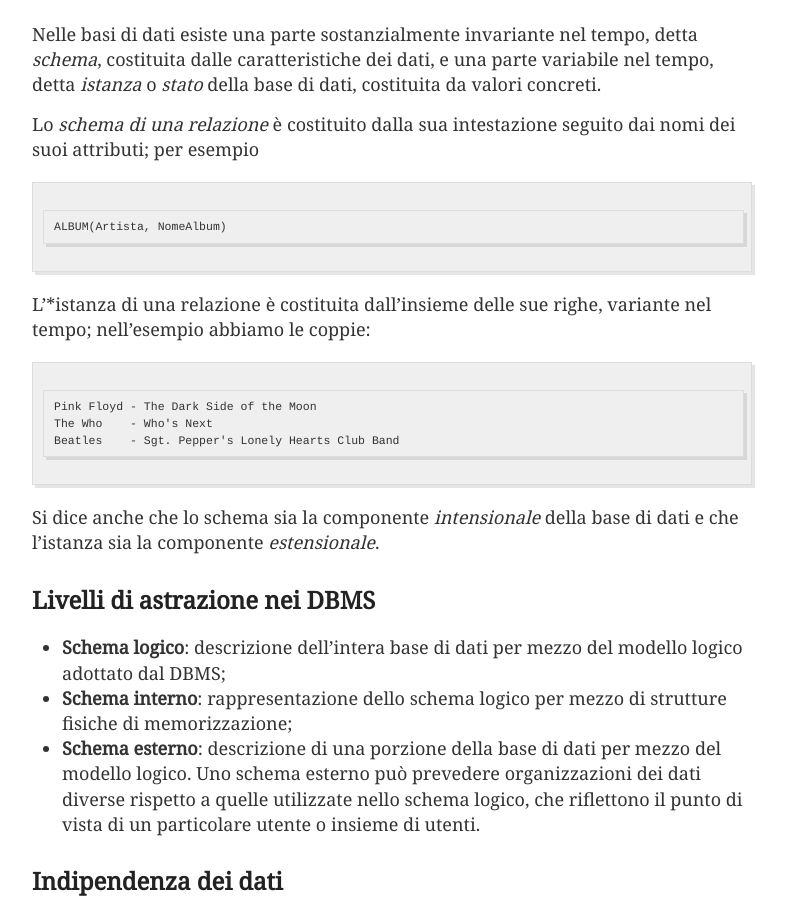
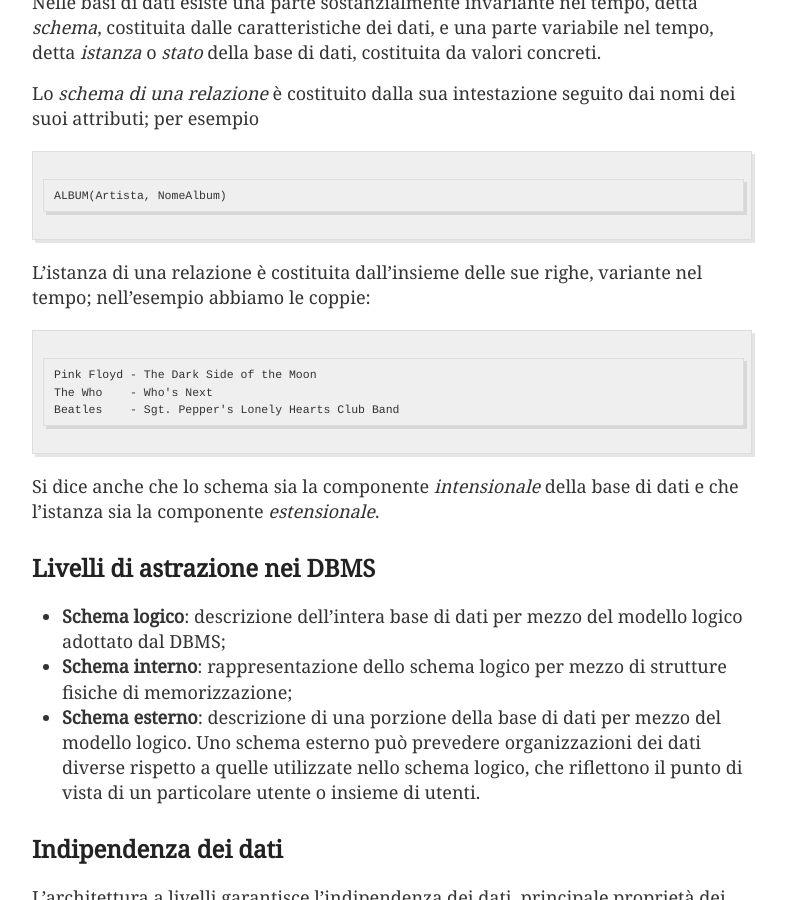
Before and after one commit to Fahien/fahien.github.io, a Jekyll site: the page built from _posts/2018-04-19-appunti-di-basi-di-dati-introduzione.md, in a window 1280 px wide and 900 px high, scrolled down 3124 px. Shown: the whole window, without its empty margins (248-1034 px from the left). Built offline with Jekyll 4.4.1, drawn with Linux system fonts in a browser that asks for light colours; some of the changed text lies outside the part shown.

Commit message:
Update menu

````diff
--- a/_includes/nav.html
+++ b/_includes/nav.html
@@ -5,6 +5,9 @@
 			<ul class="pure-menu-children">
 				<li class="pure-menu-item">
 					<a href="{{ site.baseurl }}/appunti-di-android/" class="pure-menu-link">Android</a>
+				</li>
+				<li class="pure-menu-item">
+					<a href="{{ site.baseurl }}/appunti-di-basi-di-dati/" class="pure-menu-link">Basi di Dati</a>
 				</li>
 				<li class="pure-menu-item">
 					<a href="{{ site.baseurl }}/appunti-di-rete/" class="pure-menu-link">Rete</a>
--- a/_posts/2018-04-19-appunti-di-basi-di-dati-introduzione.md
+++ b/_posts/2018-04-19-appunti-di-basi-di-dati-introduzione.md
@@ -29,33 +36,43 @@
 - **Efficace**: capace di rendere produttive le attivit&agrave; dell'utente.
 
 ## Modello di dati
+
 Un modelli di dati &egrave; un insieme di concetti che descrivono l'organizzazione e la struttura dei dati in modo che risulti comprensibile al calcolatore.
 
 ## Modello relazionale
+
 Il modello relazionale permette la definizione dei tipi attraverso il costruttore *relazione* e l'organizzazione dei dati in insiemi di *record* a struttura fissa.
 
 ## Relazione
+
 Una relazione viene spesso rappresentata per mezzo di una tabella, le cui righe rappresentano specifici record e le colonne corrispondono ai campi del record; l'ordine delle righe e delle colonne &egrave; sostanzialmente irrilevante.
 
 ## Modello gerarchico
+
 Il modello gerarchico &egrave; basato sull'uso di strutture ad albero.
 
 ## Modello reticolare
+
 Il modello reticolare &egrave; basato sull'uso dei grafi.
 
 ## Modello a oggetti
+
 Il modello a oggetti, evoluzione del modello relazionale, estende il paradigma della programmazione ad oggetti alle basi di dati.
 
 ## Modello XML
+
 Il modello XML, rivisitazione del modello gerarchico, presenta i dati insieme alla loro descrizione senza il bisogno di sottostare ad un'unica struttura logica.
 
 ## Modelli logici
+
 I modelli dei dati precedentemente elencati sono effettivamente disponibili su DBMS commerciali; essi vengono detti *logici*, per sottolineare il fatto che le strutture utilizzate da questi modelli riflettono una particolare organizzazione (che sia ad alberi, a grafi, a tabelle, o ad oggetti).
 
 ## Modelli concettuali
+
 I modelli concettuali sono utilizzati per descrivere i dati in maniera indipendente dalla scelta del modello logico. Tali modelli non sono disponibili su DBMS commerciali. Il loro nome deriva dal fatto che essi tendono a descrivere i *concetti* del mondo reale, piuttosto che i dati per rappresentarli. Essi vengono utilizzati nella fase preliminare del processo di progettazione di una base di dati, per analizzare nel modo migliore la realt&agrave; di interesse, senza *contaminazioni* di tipo realizzativo.
 
 ## Schemi e istanze
+
 Nelle basi di dati esiste una parte sostanzialmente invariante nel tempo, detta *schema*, costituita dalle caratteristiche dei dati, e una parte variabile nel tempo, detta *istanza* o *stato* della base di dati, costituita da valori concreti.
 
 Lo *schema di una relazione* &egrave; costituito dalla sua intestazione seguito dai nomi dei suoi attributi; per esempio
@@ -64,7 +81,7 @@
 ALBUM(Artista, NomeAlbum)
 ```
 
-L'*istanza di una relazione &egrave; costituita dall'insieme delle sue righe, variante nel tempo; nell'esempio abbiamo le coppie:
+L'istanza di una relazione &egrave; costituita dall'insieme delle sue righe, variante nel tempo; nell'esempio abbiamo le coppie:
 
 ```
 Pink Floyd - The Dark Side of the Moon
@@ -81,12 +98,14 @@
 - **Schema esterno**: descrizione di una porzione della base di dati per mezzo del modello logico. Uno schema esterno pu&ograve; prevedere organizzazioni dei dati diverse rispetto a quelle utilizzate nello schema logico, che riflettono il punto di vista di un particolare utente o insieme di utenti.
 
 ## Indipendenza dei dati
+
 L'architettura a livelli garantisce l'indipendenza dei dati, principale propriet&agrave; dei DBMS.
 
 - **Indipendenza fisica**: consente l'interazione con il DBMS in modo indipendente dalla struttura fisica dei dati.
 - **Indipendenza logica**: consente di interagire con il livello esterno della base di dati indipendentemente dal livello logico.
 
 ## Linguaggi per basi di dati
+
 Questi linguaggi si distinguono in due categorie:
 
 - linguaggi di definizione dei dati o *Data Definition Languages* (DDL), utilizzati per definire gli schemi logici, esterni e fisici e le autorizzazioni per l'accesso.
````
Also changed, not shown: other parts of _posts/2018-04-19-appunti-di-basi-di-dati-introduzione.md (+8 -1 lines), _posts/2018-04-20-python-scripting-with-pyspot.md (deleted, +0 -7 lines).
